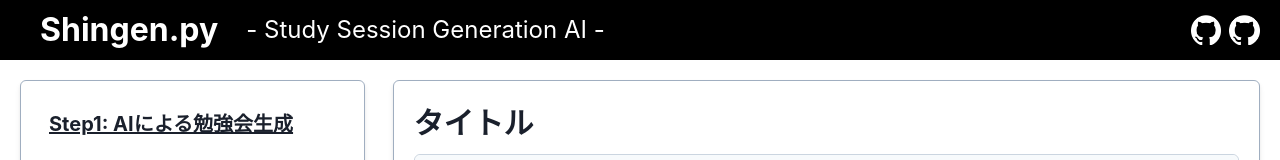
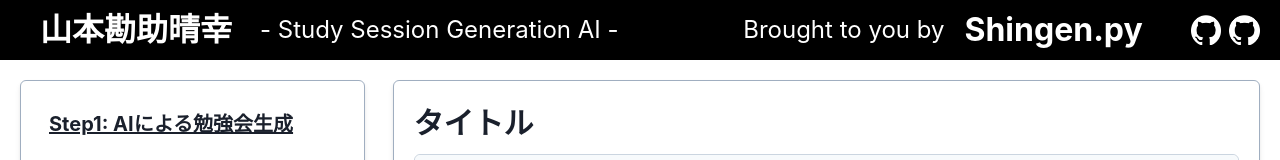
Before and after one commit to hroabe/yamanashi_ai_frontend, a Next.js app: page / in a window 1280 px wide. Shown: the top 160 px of the page. Built offline with nearby package versions, Linux system fonts and the light colour scheme.

Commit message:
Update UI

```diff
--- a/pages/index.tsx
+++ b/pages/index.tsx
@@ -151,14 +151,18 @@ const Index = () => {
 
         <HStack>
           <Box verticalAlign={'center'} fontSize={32} fontWeight={'bold'} ml={5} color='white'>
-            <Link href='https://shingenpy.connpass.com/'>Shingen.py</Link>
+            山本勘助晴幸
           </Box>
           <Box ml={5} fontSize={24} color={'white'}>- Study Session Generation AI -</Box>
         </HStack>
         <Spacer/>
         <HStack justifyItems={'right'}>
+          <Box fontSize={24} color={'white'}>Brought to you by</Box>
+          <Box fontSize={32} color={'white'} fontWeight={'bold'}  ml={3}>
+            <Link href='https://shingenpy.connpass.com/'>Shingen.py</Link>
+          </Box>
           <Link href='https://github.com/hroabe/yamanashi_ai_frontend' >
-            <Image w={'30'} h={'30'} src='./github-mark-white.png' alt='logo'/>
+            <Image w={'30'} h={'30'} src='./github-mark-white.png' alt='logo' ml={10}/>
           </Link>
           <Link href='https://github.com/k0syam/yamanashiai2023codes' >
             <Image w={'30'} h={'30'} src='./github-mark-white.png' alt='logo' />
```
